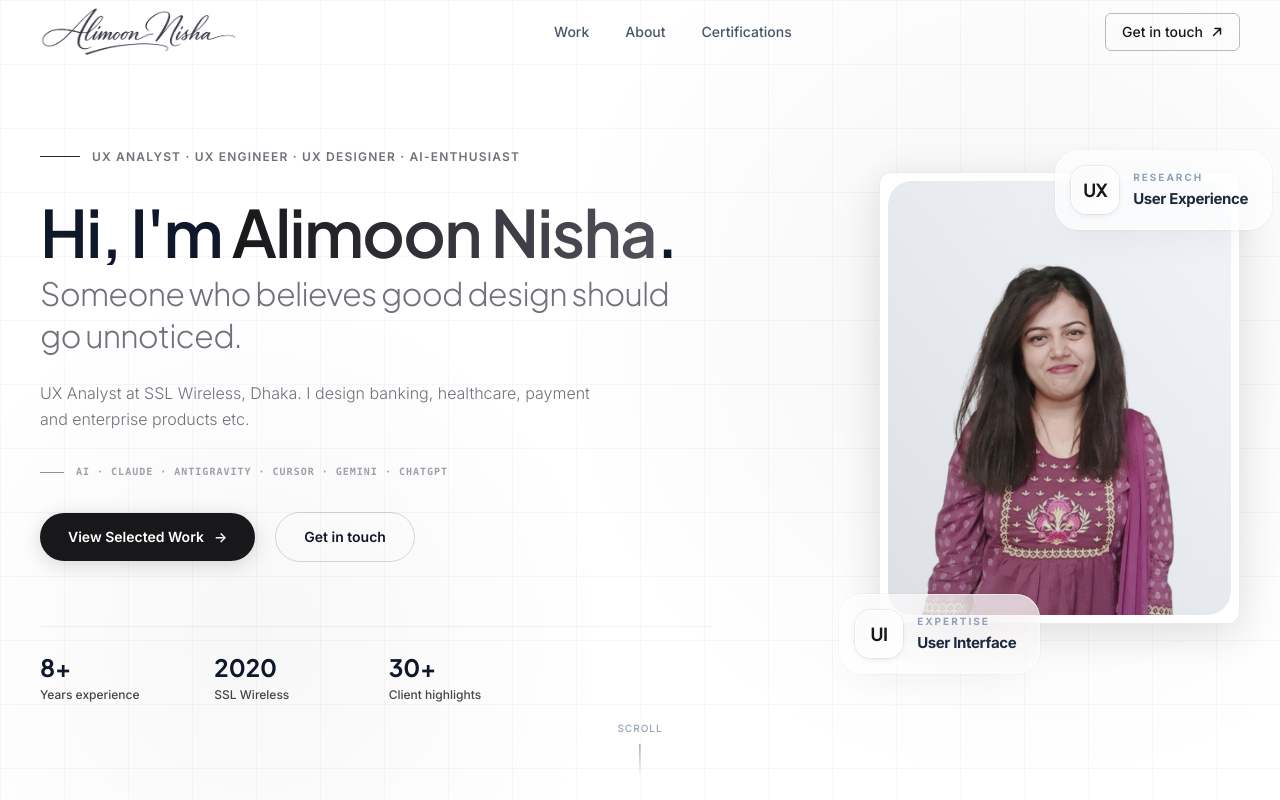
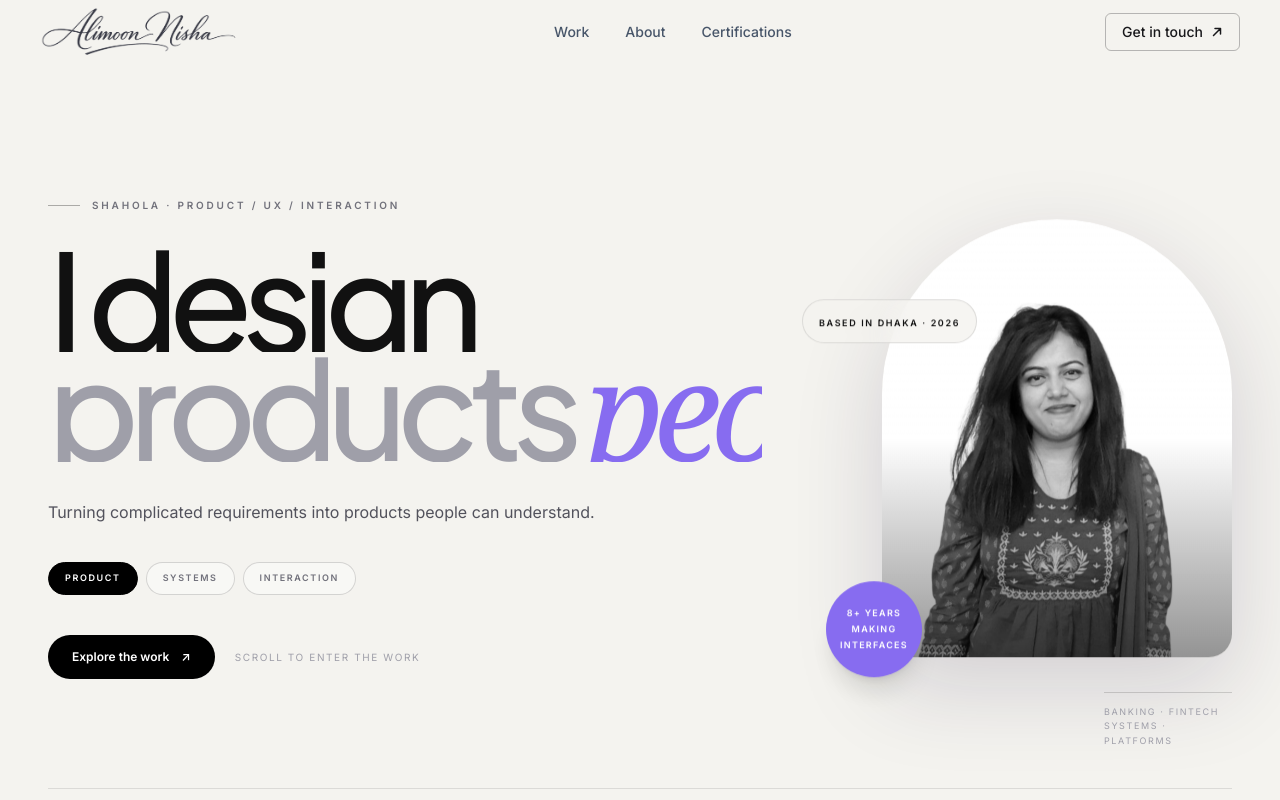
Before and after one commit to shaholaathena/shahola-nisha, a React (Vite) app: page / in a window 1280 px wide. Shown: the top 800 px of the page. Built offline with nearby package versions, Linux system fonts and the light colour scheme.

Commit message:
Redesign hero as interactive editorial introduction

```diff
--- a/src/components/sections/Hero.jsx
+++ b/src/components/sections/Hero.jsx
@@ -1,266 +1,169 @@
-import { useRef } from 'react'
-import { motion, useScroll, useTransform } from 'framer-motion'
-import { stats } from '../../data/portfolio'
+import { useRef, useState } from 'react'
+import { motion, useMotionValue, useSpring, useTransform } from 'framer-motion'
 import heroImg from '../../assets/hero.png'
 import MagneticButton from '../ui/MagneticButton'
 
-const EASE_OUT_EXPO = [0.16, 1, 0.3, 1]
-const EASE_IN_OUT_CIRC = [0.76, 0, 0.24, 1]
+const EASE = [0.16, 1, 0.3, 1]
 
-const stagger = {
-  animate: { transition: { staggerChildren: 0.1, delayChildren: 0.2 } },
-}
-
-const fadeUp = {
-  initial: { opacity: 0, y: 28 },
-  animate: { opacity: 1, y: 0, transition: { duration: 0.7, ease: EASE_OUT_EXPO } },
-}
-
-// Per-line text reveal: text slides up from behind overflow-hidden mask
-const lineReveal = (delay = 0) => ({
-  initial: { y: '105%' },
-  animate: { y: 0, transition: { duration: 0.9, delay, ease: EASE_OUT_EXPO } },
-})
+const modes = [
+  { label: 'PRODUCT', title: 'products', accent: 'people', copy: 'Turning complicated requirements into products people can understand.' },
+  { label: 'SYSTEMS', title: 'systems', accent: 'that scale', copy: 'Designing reusable foundations that stay coherent as products grow.' },
+  { label: 'INTERACTION', title: 'interactions', accent: 'that matter', copy: 'Using motion, hierarchy and feedback to make digital experiences feel obvious.' },
+]
 
 export default function Hero() {
+  const [active, setActive] = useState(0)
   const ref = useRef(null)
-  const { scrollYProgress } = useScroll({ target: ref, offset: ['start start', 'end start'] })
-  const y = useTransform(scrollYProgress, [0, 1], [0, 80])
-  const opacity = useTransform(scrollYProgress, [0, 0.6], [1, 0])
-  const imageScale = useTransform(scrollYProgress, [0, 1], [1, 1.08])
+  const mouseX = useMotionValue(0)
+  const mouseY = useMotionValue(0)
+  const springX = useSpring(mouseX, { stiffness: 90, damping: 20 })
+  const springY = useSpring(mouseY, { stiffness: 90, damping: 20 })
+  const imageX = useTransform(springX, [-500, 500], [-18, 18])
+  const imageY = useTransform(springY, [-500, 500], [-12, 12])
+  const glowX = useTransform(springX, [-500, 500], ['25%', '75%'])
+  const glowY = useTransform(springY, [-500, 500], ['25%', '70%'])
+  const mode = modes[active]
+
+  const handlePointerMove = (event) => {
+    const rect = ref.current?.getBoundingClientRect()
+    if (!rect) return
+    mouseX.set(event.clientX - (rect.left + rect.width / 2))
+    mouseY.set(event.clientY - (rect.top + rect.height / 2))
+  }
 
   return (
     <section
       id="hero"
       ref={ref}
-      className="relative min-h-screen flex flex-col justify-center overflow-hidden bg-grid-subtle pt-24 pb-20"
+      onPointerMove={handlePointerMove}
+      className="relative min-h-[100svh] overflow-hidden bg-[#f4f3ef] text-[#111]"
     >
-      {/* Ambient gradients */}
-      <div
-        className="absolute inset-0 pointer-events-none"
-        aria-hidden="true"
-        style={{
-          background:
-            'radial-gradient(circle 800px at 80% 40%, rgba(0,0,0,0.04) 0%, transparent 60%), radial-gradient(circle 600px at 20% 80%, rgba(0,0,0,0.03) 0%, transparent 60%)',
-        }}
+      {/* A responsive field of light follows the cursor. */}
+      <motion.div
+        className="pointer-events-none absolute inset-0 opacity-80"
+        style={{ background: `radial-gradient(600px circle at ${glowX} ${glowY}, rgba(210,199,255,.55), transparent 65%)` }}
       />
+      <div className="pointer-events-none absolute inset-0 opacity-[0.035] bg-grid-subtle" />
 
-      <motion.div
-        style={{ y, opacity }}
-        className="relative z-10 max-w-7xl mx-auto px-6 lg:px-10 w-full lg:grid lg:grid-cols-12 lg:gap-16 items-center"
-      >
-        {/* Left Column */}
-        <motion.div variants={stagger} initial="initial" animate="animate" className="col-span-12 lg:col-span-7 pt-10">
+      <div className="relative z-10 mx-auto flex min-h-[100svh] max-w-[1500px] flex-col px-6 pb-8 pt-28 lg:px-12 lg:pt-32">
+        <div className="grid flex-1 items-center gap-10 lg:grid-cols-[minmax(0,1fr)_360px] xl:grid-cols-[minmax(0,1fr)_430px]">
+          <div className="max-w-[980px]">
+            <motion.p
+              initial={{ opacity: 0, y: 20 }}
+              animate={{ opacity: 1, y: 0 }}
+              transition={{ duration: .7, ease: EASE }}
+              className="mb-8 flex items-center gap-3 text-[10px] font-semibold uppercase tracking-[.28em] text-zinc-500"
+            >
+              <span className="h-px w-8 bg-black/30" />
+              Shahola · Product / UX / Interaction
+            </motion.p>
 
-          {/* Eyebrow */}
-          <motion.div variants={fadeUp} className="flex items-center gap-3 mb-8">
-            <div className="h-px w-10 bg-zinc-800" />
-            <span className="text-xs font-semibold text-zinc-500 tracking-widest uppercase">
-              UX Analyst · UX Engineer · UX Designer · AI-enthusiast
-            </span>
-          </motion.div>
+            <div className="overflow-hidden">
+              <motion.h1
+                initial={{ y: '105%' }}
+                animate={{ y: 0 }}
+                transition={{ duration: 1, delay: .1, ease: EASE }}
+                className="font-display text-[clamp(4.2rem,10.7vw,10.5rem)] font-medium leading-[.78] tracking-[-.075em]"
+              >
+                I design
+              </motion.h1>
+            </div>
 
-          {/* Headline — per-line mask reveal */}
-          <div className="mb-6">
-            <h1 className="font-display font-semibold leading-[1.05] tracking-tight text-[clamp(2.1rem,5.1vw,4.6rem)] text-ink-primary">
-              <div className="overflow-hidden">
-                <motion.span
-                  className="block"
-                  {...lineReveal(0.25)}
+            <div className="overflow-hidden">
+              <motion.div
+                key={mode.title}
+                initial={{ y: '100%', opacity: 0 }}
+                animate={{ y: 0, opacity: 1 }}
+                transition={{ duration: .7, ease: EASE }}
+                className="font-display text-[clamp(4.2rem,10.7vw,10.5rem)] font-medium leading-[.78] tracking-[-.075em]"
+              >
+                <span className="text-zinc-400">{mode.title}</span>
+                <span className="ml-3 font-serif italic text-[#876cf0]">{mode.accent}.</span>
+              </motion.div>
+            </div>
+
+            <motion.p
+              key={mode.copy}
+              initial={{ opacity: 0, y: 12 }}
+              animate={{ opacity: 1, y: 0 }}
+              transition={{ duration: .45, ease: EASE }}
+              className="mt-9 max-w-xl text-sm leading-7 text-zinc-600 sm:text-base"
+            >
+              {mode.copy}
+            </motion.p>
+
+            <div className="mt-9 flex flex-wrap items-center gap-2">
+              {modes.map((item, index) => (
+                <button
+                  key={item.label}
+                  type="button"
+                  onClick={() => setActive(index)}
+                  className={`relative overflow-hidden rounded-full border px-4 py-2 text-[9px] font-semibold tracking-[.18em] transition-all duration-300 ${active === index ? 'border-black bg-black text-white' : 'border-black/15 bg-white/40 text-zinc-500 hover:border-black/35 hover:text-black'}`}
                 >
-                  Hi, I'm{' '}
-                  <span className="text-transparent bg-clip-text bg-gradient-to-r from-zinc-900 to-zinc-600">
-                    Alimoon Nisha
-                  </span>
-                  .
-                </motion.span>
-              </div>
-              <div className="overflow-hidden mt-2">
-                <motion.span
-                  className="block text-[clamp(1.2rem,2.5vw,2rem)] font-light text-zinc-500 leading-[1.3] tracking-tight"
-                  {...lineReveal(0.4)}
+                  {active === index && <motion.span layoutId="hero-mode" className="absolute inset-0 bg-black" />}
+                  <span className="relative z-10">{item.label}</span>
+                </button>
+              ))}
+            </div>
+
+            <div className="mt-10 flex flex-wrap items-center gap-5">
+              <MagneticButton strength={0.22}>
+                <a
+                  href="#work"
+                  onClick={(e) => { e.preventDefault(); document.querySelector('#work')?.scrollIntoView({ behavior: 'smooth' }) }}
+                  className="group inline-flex items-center gap-3 rounded-full bg-black px-6 py-3.5 text-xs font-semibold text-white transition-transform active:scale-95"
                 >
-                  Someone who believes good design should go unnoticed.
-                </motion.span>
-              </div>
-            </h1>
+                  Explore the work
+                  <span className="transition-transform duration-300 group-hover:translate-x-1">↗</span>
+                </a>
+              </MagneticButton>
+              <span className="text-[10px] uppercase tracking-[.16em] text-zinc-400">Scroll to enter the work</span>
+            </div>
           </div>
 
-          {/* Subheading */}
-          <motion.p
-            variants={fadeUp}
-            className="text-sm sm:text-base text-zinc-500 max-w-xl leading-relaxed mb-8 font-light"
-          >
-            UX Analyst at SSL Wireless, Dhaka. I design banking, healthcare, payment and enterprise products etc.
-          </motion.p>
+          <div className="relative hidden h-[620px] lg:block">
+            <motion.div
+              style={{ x: imageX, y: imageY }}
+              initial={{ opacity: 0, scale: .92, rotate: 2 }}
+              animate={{ opacity: 1, scale: 1, rotate: 0 }}
+              transition={{ duration: 1.1, delay: .25, ease: EASE }}
+              className="absolute right-0 top-1/2 w-[300px] -translate-y-1/2 xl:w-[350px]"
+            >
+              <div className="relative aspect-[4/5] overflow-hidden rounded-[180px_180px_24px_24px] bg-[#ddd9d2] shadow-[0_30px_90px_rgba(35,25,70,.16)]">
+                <img src={heroImg} alt="Shahola" className="h-full w-full object-cover object-center grayscale" />
+                <div className="absolute inset-0 bg-gradient-to-t from-[#111]/45 via-transparent to-white/10 mix-blend-multiply" />
+              </div>
 
-          {/* AI Tools */}
-          <motion.div variants={fadeUp} className="flex items-center gap-3 mb-8">
-            <div className="h-px w-6 bg-zinc-800/50" />
-            <span className="text-[10px] font-mono font-semibold text-zinc-400 tracking-widest uppercase">
-              AI · Claude · Antigravity · Cursor · Gemini · ChatGPT
-            </span>
-          </motion.div>
+              <motion.div
+                initial={{ opacity: 0, x: 20 }}
+                animate={{ opacity: 1, x: 0 }}
+                transition={{ duration: .7, delay: .8, ease: EASE }}
+                className="absolute -left-20 top-20 rounded-full border border-black/10 bg-[#f4f3ef]/80 px-4 py-2 backdrop-blur-md"
+              >
+                <span className="text-[9px] font-semibold uppercase tracking-[.18em]">Based in Dhaka · 2026</span>
+              </motion.div>
 
+              <motion.div
+                animate={{ y: [0, -8, 0] }}
+                transition={{ duration: 4, repeat: Infinity, ease: 'easeInOut' }}
+                className="absolute -bottom-5 -left-14 flex h-24 w-24 items-center justify-center rounded-full bg-[#876cf0] text-center text-[9px] font-semibold uppercase leading-4 tracking-[.14em] text-white shadow-xl"
+              >
+                <span>8+ years<br />making<br />interfaces</span>
+              </motion.div>
+            </motion.div>
 
+            <div className="absolute bottom-0 right-0 w-32 border-t border-black/15 pt-3 text-[9px] uppercase tracking-[.18em] text-zinc-400">
+              Banking · Fintech<br />Systems · Platforms
+            </div>
+          </div>
+        </div>
 
-
-          {/* CTAs — magnetic buttons */}
-          <motion.div variants={fadeUp} className="flex flex-wrap items-center gap-5 mb-16">
-            <MagneticButton strength={0.3}>
-              <a
-                href="#work"
-                onClick={(e) => {
-                  e.preventDefault()
-                  document.querySelector('#work')?.scrollIntoView({ behavior: 'smooth' })
-                }}
-                className="group relative inline-flex items-center justify-center gap-2.5 px-7 py-3.5 bg-zinc-900 text-white text-sm font-semibold rounded-full overflow-hidden transition-all active:scale-95 shadow-[0_4px_20px_rgba(0,0,0,0.15)]"
-              >
-                <div className="absolute inset-0 bg-white/20 translate-y-full group-hover:translate-y-0 transition-transform duration-300 ease-out" />
-                <span className="relative z-10">View Selected Work</span>
-                <motion.span
-                  initial={{ x: 0 }}
-                  whileHover={{ x: 4 }}
-                  className="relative z-10 transition-transform"
-                  aria-hidden="true"
-                >
-                  →
-                </motion.span>
-              </a>
-            </MagneticButton>
-
-            <MagneticButton strength={0.25}>
-              <a
-                href="#contact"
-                onClick={(e) => {
-                  e.preventDefault()
-                  document.querySelector('#contact')?.scrollIntoView({ behavior: 'smooth' })
-                }}
-                className="inline-flex items-center gap-2 px-7 py-3.5 text-sm font-semibold text-ink-primary border border-border-strong rounded-full hover:bg-surface-1 transition-all duration-300"
-              >
-                Get in touch
-              </a>
-            </MagneticButton>
-          </motion.div>
-
-          {/* Stats row */}
-          <motion.div
-            variants={fadeUp}
-            className="grid grid-cols-2 sm:grid-cols-4 gap-6 pt-6 border-t border-border-subtle"
-          >
-            {stats.map((stat, i) => (
-              <motion.div
-                key={stat.label}
-                initial={{ opacity: 0, y: 15, scale: 0.96 }}
-                animate={{ opacity: 1, y: 0, scale: 1 }}
-                transition={{ delay: 0.8 + i * 0.1, duration: 0.6, ease: 'easeOut' }}
-              >
-                <div className="text-2xl font-display font-bold text-ink-primary mb-1">{stat.value}</div>
-                <div className="text-xs font-medium text-zinc-900/80 mb-1">{stat.label}</div>
-              </motion.div>
-            ))}
-          </motion.div>
-        </motion.div>
-
-        {/* Right Column — image with mask reveal */}
-        <motion.div
-          style={{ y, opacity }}
-          className="col-span-12 lg:col-span-5 mt-16 lg:mt-0 relative hidden md:block lg:w-[78%] lg:ml-auto"
-        >
-          <motion.div
-            initial={{ opacity: 0, y: 30, scale: 0.96 }}
-            animate={{ opacity: 1, y: 0, scale: 1 }}
-            transition={{ duration: 1.0, delay: 0.15, ease: EASE_OUT_EXPO }}
-          >
-            <motion.div
-              animate={{ y: [-10, 10, -10] }}
-              transition={{ duration: 6, repeat: Infinity, ease: 'easeInOut' }}
-              className="relative z-10 w-full aspect-[4/5] rounded-[2rem] card-surface overflow-hidden glow-zinc-md border border-border-default p-2"
-            >
-              <div className="w-full h-full rounded-[1.5rem] overflow-hidden bg-surface-2 relative noise">
-                <div className="absolute inset-0 bg-gradient-to-tr from-zinc-800/10 to-transparent z-0" />
-                <motion.img
-                  src={heroImg}
-                  alt="Alimoon Nisha"
-                  style={{ scale: imageScale }}
-                  className="w-full h-full object-cover object-center relative z-10 opacity-95 transition-all duration-700 mix-blend-multiply grayscale-[0.2] hover:grayscale-0"
-                />
-                {/* Mask that wipes up to reveal the image */}
-                <motion.div
-                  className="absolute inset-0 z-20 bg-zinc-100"
-                  initial={{ scaleY: 1 }}
-                  animate={{ scaleY: 0 }}
-                  transition={{ duration: 1.1, delay: 0.35, ease: EASE_IN_OUT_CIRC }}
-                  style={{ transformOrigin: 'bottom' }}
-                  aria-hidden="true"
-                />
-              </div>
-            </motion.div>
-          </motion.div>
-
-          {/* Floating UI badge — bottom left */}
-          <motion.div
-            animate={{ y: [0, -12, 0] }}
-            transition={{ y: { duration: 6, repeat: Infinity, ease: 'easeInOut', delay: 1 } }}
-            whileHover={{ scale: 1.05, y: -5, cursor: 'grab' }}
-            whileTap={{ scale: 0.95, cursor: 'grabbing' }}
-            drag
-            dragConstraints={{ left: -20, right: 20, top: -20, bottom: 20 }}
-            dragElastic={0.2}
-            className="absolute -bottom-10 -left-10 bg-white/70 backdrop-blur-2xl p-4 rounded-[24px] shadow-[0_20px_40px_-15px_rgba(0,0,0,0.05),0_0_0_1px_rgba(255,255,255,0.5)_inset,0_0_0_1px_rgba(0,0,0,0.03)] z-20 group"
-          >
-            <div className="flex items-center gap-3.5 pr-2">
-              <div className="relative w-12 h-12 rounded-[16px] bg-gradient-to-br from-zinc-50 to-white flex items-center justify-center shadow-[0_2px_10px_-3px_rgba(0,0,0,0.15),0_0_0_1px_rgba(255,255,255,1)_inset,0_0_0_1px_rgba(0,0,0,0.05)] group-hover:scale-110 group-hover:rotate-6 transition-all duration-300">
-                <div className="absolute inset-0 rounded-[16px] bg-zinc-800 opacity-0 group-hover:opacity-10 transition-opacity duration-300" />
-                <span className="text-zinc-900 font-bold text-lg font-display tracking-tight z-10">UI</span>
-              </div>
-              <div>
-                <p className="text-[10px] text-slate-400 font-bold uppercase tracking-[0.2em] mb-0.5">Expertise</p>
-                <p className="text-[15px] text-slate-800 font-bold tracking-tight">User Interface</p>
-              </div>
-            </div>
-          </motion.div>
-
-          {/* Floating UX badge — top right */}
-          <motion.div
-            animate={{ y: [0, 15, 0] }}
-            transition={{ y: { duration: 8, repeat: Infinity, ease: 'easeInOut', delay: 0.5 } }}
-            whileHover={{ scale: 1.05, y: -5, cursor: 'grab' }}
-            whileTap={{ scale: 0.95, cursor: 'grabbing' }}
-            drag
-            dragConstraints={{ left: -20, right: 20, top: -20, bottom: 20 }}
-            dragElastic={0.2}
-            className="absolute -top-8 -right-8 bg-white/70 backdrop-blur-2xl p-4 rounded-[24px] shadow-[0_20px_40px_-15px_rgba(0,0,0,0.05),0_0_0_1px_rgba(255,255,255,0.5)_inset,0_0_0_1px_rgba(0,0,0,0.03)] z-20 group"
-          >
-            <div className="flex items-center gap-3.5 pr-2">
-              <div className="relative w-12 h-12 rounded-[16px] bg-gradient-to-br from-zinc-50 to-white flex items-center justify-center shadow-[0_2px_10px_-3px_rgba(0,0,0,0.15),0_0_0_1px_rgba(255,255,255,1)_inset,0_0_0_1px_rgba(0,0,0,0.05)] group-hover:scale-110 group-hover:-rotate-6 transition-all duration-300">
-                <div className="absolute inset-0 rounded-[16px] bg-zinc-800 opacity-0 group-hover:opacity-10 transition-opacity duration-300" />
-                <span className="text-zinc-900 font-bold text-lg font-display tracking-tight z-10">UX</span>
-              </div>
-              <div>
-                <p className="text-[10px] text-slate-400 font-bold uppercase tracking-[0.2em] mb-0.5">Research</p>
-                <p className="text-[15px] text-slate-800 font-bold tracking-tight">User Experience</p>
-              </div>
-            </div>
-          </motion.div>
-        </motion.div>
-      </motion.div>
-
-      {/* Scroll indicator */}
-      <motion.div
-        initial={{ opacity: 0 }}
-        animate={{ opacity: 1 }}
-        transition={{ delay: 1.5 }}
-        className="absolute bottom-6 left-1/2 -translate-x-1/2 flex flex-col items-center gap-2"
-        aria-hidden="true"
-      >
-        <p className="text-[10px] tracking-widest text-ink-muted uppercase font-medium">Scroll</p>
-        <motion.div
-          animate={{ y: [0, 6, 0] }}
-          transition={{ duration: 1.8, repeat: Infinity, ease: 'easeInOut' }}
-          className="w-px h-8 bg-gradient-to-b from-zinc-800/60 to-transparent"
-        />
-      </motion.div>
+        <div className="mt-10 flex items-end justify-between border-t border-black/10 pt-4 text-[9px] uppercase tracking-[.2em] text-zinc-400">
+          <span>Scroll</span>
+          <span>01 — Introduction</span>
+          <motion.span animate={{ x: [0, 7, 0] }} transition={{ duration: 1.5, repeat: Infinity }}>↓</motion.span>
+        </div>
+      </div>
     </section>
   )
 }
```
